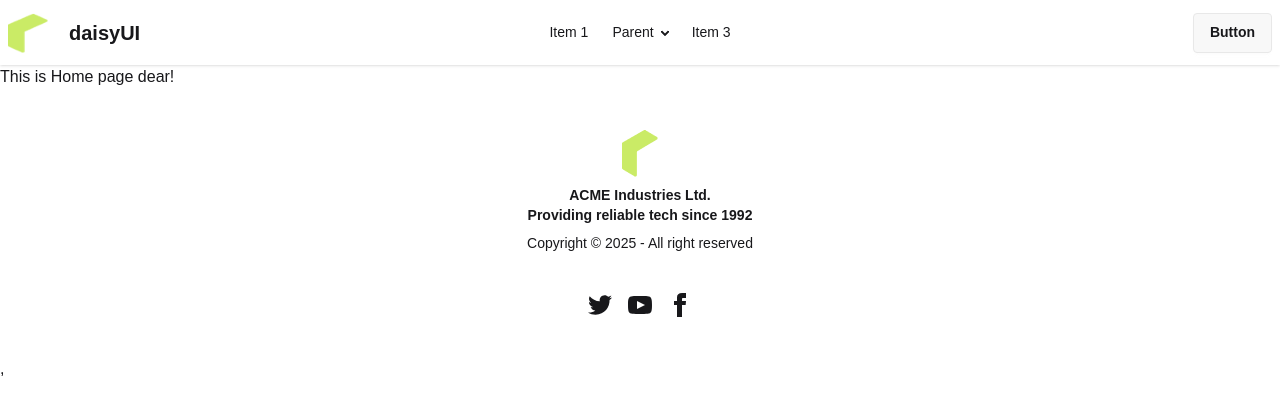
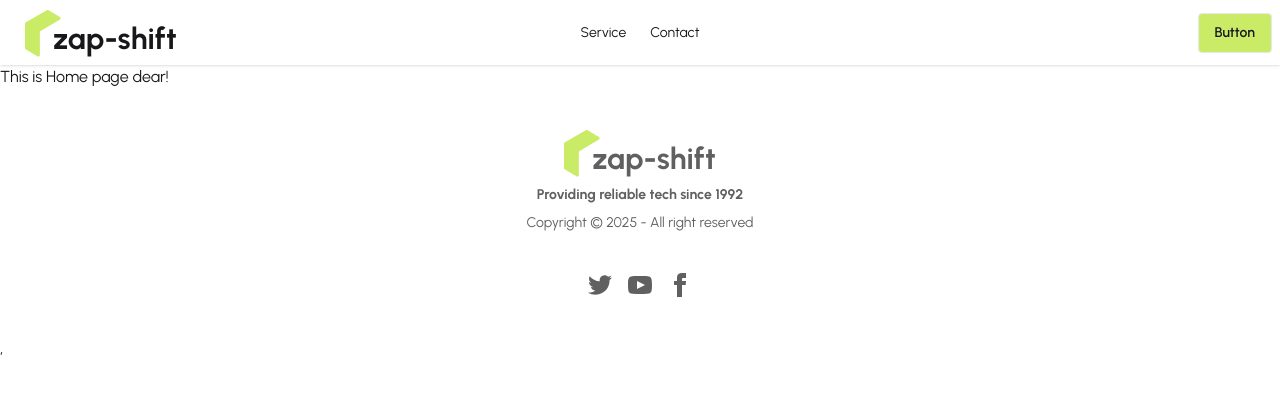
Before and after one commit to mhmasum1/zap-shift, a React app: page / in a window 1280 px wide. Shown: the top 394 px of the page. Built offline with nearby package versions, Linux system fonts and the light colour scheme; the HTML template or start-up script is replaced by a standard one.

Commit message:
customize theme

```diff
--- a/package.json
+++ b/package.json
@@ -14,6 +14,7 @@
     "daisyui": "^5.5.5",
     "react": "^19.2.0",
     "react-dom": "^19.2.0",
+    "react-icons": "^5.5.0",
     "react-router": "^7.9.6",
     "tailwindcss": "^4.1.17"
   },
--- /dev/null
+++ b/src/components/Logo/Logo.jsx
@@ -0,0 +1,16 @@
+import React from 'react';
+import logo from '../../assets/logo.png'
+const Logo = () => {
+    return (
+        <div>
+            <div className='flex items-end '>
+                <img src={logo} alt="" />
+                <p className="text-3xl font-bold -ms-2 ">
+                    zap-shift
+                </p>
+            </div>
+        </div>
+    );
+};
+
+export default Logo;
--- a/src/index.css
+++ b/src/index.css
@@ -1,6 +1,18 @@
+@import url('https://fonts.googleapis.com/css2?family=Urbanist:ital,wght@0,100..900;1,100..900&display=swap');
+
 @import "tailwindcss";
 @plugin "daisyui";
-@import url('https://fonts.googleapis.com/css2?family=Urbanist:ital,wght@0,100..900;1,100..900&display=swap');
+
+@plugin "daisyui" {
+    themes: light --default, dark --prefersdark;
+}
+
+@plugin "daisyui/theme" {
+    name: "light";
+    default: true;
+    --color-primary: #CAEB66;
+    --color-secondary: #606060;
+}
 
 body {
     font-family: "Urbanist", sans-serif;
--- a/src/layouts/RootLayouts.jsx
+++ b/src/layouts/RootLayouts.jsx
@@ -5,7 +5,7 @@ import Footer from '../pages/Shared/Footer/Footer';
 
 const RootLayouts = () => {
     return (
-        <div>
+        <div className='max-w-7xl mx-auto'>
             <Navbar></Navbar>
             <Outlet></Outlet>
             <Footer></Footer>
--- a/src/pages/Shared/Footer/Footer.jsx
+++ b/src/pages/Shared/Footer/Footer.jsx
@@ -1,15 +1,11 @@
 import React from 'react';
-import logo from '../../../assets/logo.png'
+import Logo from '../../../components/Logo/Logo';
 const Footer = () => {
     return (
-        <footer className="footer footer-horizontal footer-center p-10">
+        <footer className="footer footer-horizontal text-secondary footer-center p-10">
             <aside>
-                <img src={logo} alt="" />
-                <p className="font-bold">
-                    ACME Industries Ltd.
-                    <br />
-                    Providing reliable tech since 1992
-                </p>
+                <Logo></Logo>
+                <p className="font-bold"> Providing reliable tech since 1992</p>
                 <p>Copyright © {new Date().getFullYear()} - All right reserved</p>
             </aside>
             <nav>
--- a/src/pages/Shared/Navbar/Navbar.jsx
+++ b/src/pages/Shared/Navbar/Navbar.jsx
@@ -1,6 +1,11 @@
 import React from 'react';
-import logo from '../../../assets/logo.png'
+import Logo from '../../../components/Logo/Logo';
+import { NavLink } from 'react-router';
 const Navbar = () => {
+    const links = <>
+        <li><NavLink to="" >Service</NavLink></li>
+        <li><NavLink to="" >Contact</NavLink></li>
+    </>
     return (
         <div className="navbar bg-base-100 shadow-sm">
             <div className="navbar-start">
@@ -11,39 +16,22 @@ const Navbar = () => {
                     <ul
                         tabIndex="-1"
                         className="menu menu-sm dropdown-content bg-base-100 rounded-box z-1 mt-3 w-52 p-2 shadow">
-                        <li><a>Item 1</a></li>
-                        <li>
-                            <a>Parent</a>
-                            <ul className="p-2">
-                                <li><a>Submenu 1</a></li>
-                                <li><a>Submenu 2</a></li>
-                            </ul>
-                        </li>
-                        <li><a>Item 3</a></li>
+                        {links}
                     </ul>
                 </div>
                 <div className=' flex items-center gap-1  '>
-                    <img className='w-10 h-10' src={logo} alt="" />
-                    <a className="btn btn-ghost text-xl">daisyUI</a>
+                    <a className="btn btn-ghost text-xl">
+                        <Logo></Logo>
+                    </a>
                 </div>
             </div>
             <div className="navbar-center hidden lg:flex">
                 <ul className="menu menu-horizontal px-1">
-                    <li><a>Item 1</a></li>
-                    <li>
-                        <details>
-                            <summary>Parent</summary>
-                            <ul className="p-2">
-                                <li><a>Submenu 1</a></li>
-                                <li><a>Submenu 2</a></li>
-                            </ul>
-                        </details>
-                    </li>
-                    <li><a>Item 3</a></li>
+                    {links}
                 </ul>
             </div>
             <div className="navbar-end">
-                <a className="btn">Button</a>
+                <a className="btn bg-primary">Button</a>
             </div>
         </div>
     );
```
Also changed, not shown: 1 other file (tests, documents, lock files or other folders).
